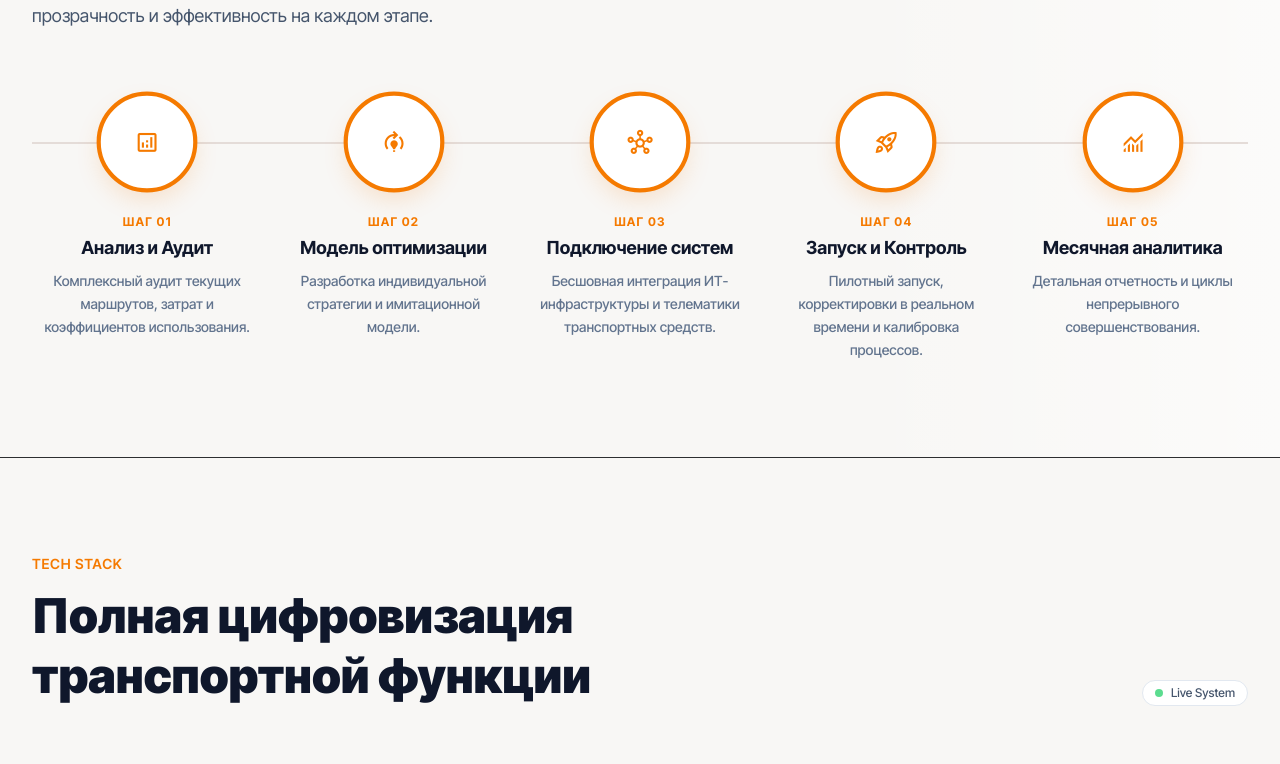
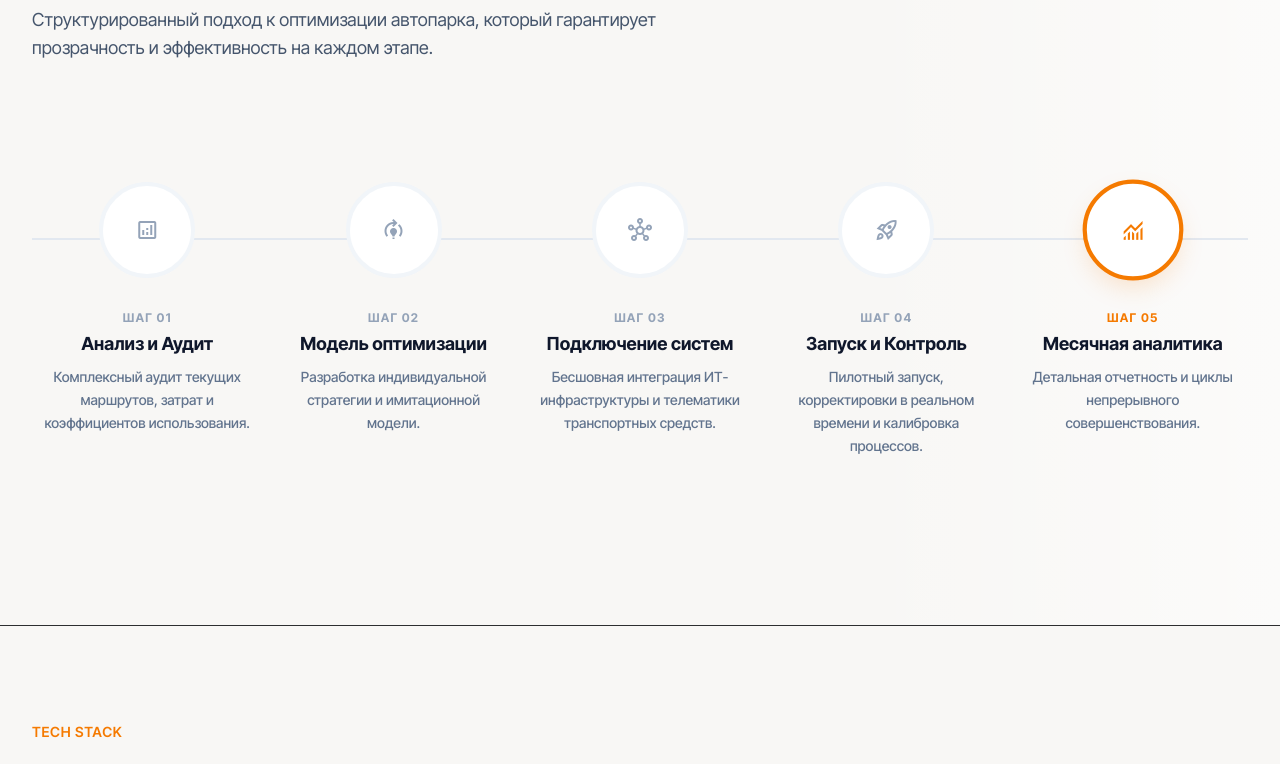
Before and after one commit to Vlad575oa/ResursTrans_1, a Next.js app: page / in a window 1280 px wide. Shown: the part 3311-4075 px from the top of the page. Built offline with nearby package versions, Linux system fonts and the light colour scheme; a web font is replaced by a local one.

Commit message:
feat: implement sequential scroll-triggered highlights in Workflow section

```diff
--- a/src/components/sections/Workflow.tsx
+++ b/src/components/sections/Workflow.tsx
@@ -1,89 +1,30 @@
 "use client";
 
-import { motion } from "framer-motion";
+import { motion, useScroll, useTransform } from "framer-motion";
+import { useRef } from "react";
 
-const stepVariants = {
-    offscreen: {
-        borderColor: "rgb(241 245 249)", // border-slate-100
-        scale: 1,
-        boxShadow: "0 0 0 rgba(0,0,0,0)",
-    },
-    onscreen: {
-        borderColor: "#f57a00", // border-primary
-        scale: 1.05,
-        boxShadow: "0 10px 25px -5px rgba(245, 122, 0, 0.2)",
-        transition: {
-            duration: 0.5,
-            ease: "easeOut"
-        }
-    }
-};
-
-const iconVariants = {
-    offscreen: {
-        color: "rgb(148 163 184)", // text-slate-400
-    },
-    onscreen: {
-        color: "#f57a00", // text-primary
-        transition: {
-            duration: 0.5,
-            ease: "easeOut"
-        }
-    }
-};
-
-const textVariants = {
-    offscreen: {
-        color: "rgb(148 163 184)", // text-slate-400
-        opacity: 0.8
-    },
-    onscreen: {
-        color: "#f57a00", // text-primary
-        opacity: 1,
-        transition: {
-            duration: 0.5,
-            ease: "easeOut"
-        }
-    }
-};
-
-// For mobile numbers
-const mobileCircleVariants = {
-    offscreen: {
-        backgroundColor: "#ffffff",
-        borderColor: "rgb(203 213 225)", // border-slate-300
-    },
-    onscreen: {
-        backgroundColor: "#f57a00",
-        borderColor: "#f57a00",
-        transition: {
-            duration: 0.5,
-            ease: "easeOut"
-        }
-    }
-};
-
-const mobileNumberVariants = {
-    offscreen: {
-        color: "rgb(100 116 139)", // text-slate-500
-    },
-    onscreen: {
-        color: "#ffffff",
-        transition: {
-            duration: 0.5,
-            ease: "easeOut"
-        }
-    }
-};
+const steps = [
+    { step: "01", title: "Анализ и Аудит", desc: "Комплексный аудит текущих маршрутов, затрат и коэффициентов использования.", icon: "analytics", threshold: 0.15 },
+    { step: "02", title: "Модель оптимизации", desc: "Разработка индивидуальной стратегии и имитационной модели.", icon: "model_training", threshold: 0.35 },
+    { step: "03", title: "Подключение систем", desc: "Бесшовная интеграция ИТ-инфраструктуры и телематики транспортных средств.", icon: "hub", threshold: 0.55 },
+    { step: "04", title: "Запуск и Контроль", desc: "Пилотный запуск, корректировки в реальном времени и калибровка процессов.", icon: "rocket_launch", threshold: 0.75 },
+    { step: "05", title: "Месячная аналитика", desc: "Детальная отчетность и циклы непрерывного совершенствования.", icon: "monitoring", threshold: 0.90 }
+];
 
 export function Workflow() {
+    const containerRef = useRef<HTMLDivElement>(null);
+    const { scrollYProgress } = useScroll({
+        target: containerRef,
+        offset: ["start center", "end center"]
+    });
+
     return (
-        <section className="py-24 bg-[#f8f7f5] relative overflow-hidden transition-colors duration-300">
+        <section ref={containerRef} className="py-32 bg-[#f8f7f5] relative overflow-hidden">
             {/* Background decorative element */}
             <div className="absolute top-0 right-0 w-1/3 h-full bg-gradient-to-l from-white to-transparent opacity-50 pointer-events-none"></div>
 
             <div className="max-w-7xl mx-auto px-4 sm:px-6 lg:px-8 relative z-10">
-                <div className="mb-16 max-w-3xl">
+                <div className="mb-20 max-w-3xl">
                     <span className="text-primary font-semibold tracking-wider uppercase text-sm mb-3 block">Наш процесс</span>
                     <h2 className="text-3xl md:text-4xl lg:text-5xl font-extrabold text-slate-900 leading-tight">
                         Простой процесс — <br className="hidden md:block" />измеримый результат
@@ -94,43 +35,79 @@ export function Workflow() {
                 </div>
 
                 {/* Desktop Timeline */}
-                <div className="hidden lg:block relative">
+                <div className="hidden lg:block relative py-10">
                     {/* Connector Line */}
-                    <div className="absolute top-12 left-0 w-full h-0.5 bg-slate-200">
-                        <div className="absolute top-0 left-0 h-full bg-primary w-full opacity-10"></div>
+                    <div className="absolute top-24 left-0 w-full h-0.5 bg-slate-200">
+                        <motion.div
+                            style={{ scaleX: scrollYProgress }}
+                            className="absolute top-0 left-0 h-full bg-primary origin-left"
+                        />
                     </div>
 
                     <div className="grid grid-cols-5 gap-4">
-                        {[
-                            { step: "01", title: "Анализ и Аудит", desc: "Комплексный аудит текущих маршрутов, затрат и коэффициентов использования.", icon: "analytics" },
-                            { step: "02", title: "Модель оптимизации", desc: "Разработка индивидуальной стратегии и имитационной модели.", icon: "model_training" },
-                            { step: "03", title: "Подключение систем", desc: "Бесшовная интеграция ИТ-инфраструктуры и телематики транспортных средств.", icon: "hub" },
-                            { step: "04", title: "Запуск и Контроль", desc: "Пилотный запуск, корректировки в реальном времени и калибровка процессов.", icon: "rocket_launch" },
-                            { step: "05", title: "Месячная аналитика", desc: "Детальная отчетность и циклы непрерывного совершенствования.", icon: "monitoring" }
-                        ].map((item, idx) => (
+                        {steps.map((item, idx) => (
+                            <StepItem
+                                key={idx}
+                                item={item}
+                                progress={scrollYProgress}
+                            />
+                        ))}
+                    </div>
+                </div>
+
+                {/* Mobile Timeline (Vertical) */}
+                <div className="lg:hidden flex flex-col gap-12 relative pl-6 ml-4">
+                    {/* Background line for mobile */}
+                    <div className="absolute left-0 top-0 bottom-0 w-0.5 bg-slate-200">
                         <motion.div
+                            style={{ scaleY: scrollYProgress }}
+                            className="absolute top-0 left-0 w-full bg-primary origin-top"
+                        />
+                    </div>
+
+                    {steps.map((item, idx) => (
+                        <MobileStepItem
                             key={idx}
-                                initial="offscreen"
-                                whileInView="onscreen"
-                                viewport={{ once: false, amount: 0.8 }}
-                                className="relative group"
-                            >
+                            item={item}
+                            progress={scrollYProgress}
+                        />
+                    ))}
+                </div>
+            </div>
+        </section>
+    );
+}
+
+function StepItem({ item, progress }: { item: typeof steps[0], progress: any }) {
+    // Range: light up 5% before and stay lit 5% after the threshold
+    const active = useTransform(progress,
+        [item.threshold - 0.05, item.threshold, item.threshold + 0.15, item.threshold + 0.20],
+        [0, 1, 1, 0] // Fade in and slightly out as we move past, or keep at 1 if preferred. User said "lights up as I scroll".
+    );
+
+    const borderColor = useTransform(active, [0, 1], ["rgb(241 245 249)", "#f57a00"]);
+    const textColor = useTransform(active, [0, 1], ["rgb(148 163 184)", "#f57a00"]);
+    const shadowOpacity = useTransform(active, [0, 1], [0, 0.2]);
+    const scale = useTransform(active, [0, 1], [1, 1.05]);
+
+    return (
+        <div className="relative group">
             <div className="flex flex-col items-center text-center">
                 <motion.div
-                                        variants={stepVariants}
-                                        className="w-24 h-24 rounded-full bg-white border-4 flex items-center justify-center z-10 transition-all duration-300 shadow-sm"
+                    style={{ borderColor, scale, boxShadow: useTransform(shadowOpacity, (v) => `0 10px 25px -5px rgba(245, 122, 0, ${v})`) }}
+                    className="w-24 h-24 rounded-full bg-white border-4 flex items-center justify-center z-10 transition-shadow duration-300"
                 >
                     <motion.span
-                                            variants={iconVariants}
+                        style={{ color: textColor }}
                         className="material-symbols-outlined text-4xl"
                     >
                         {item.icon}
                     </motion.span>
                 </motion.div>
-                                    <div className="mt-6 px-2">
+                <div className="mt-8 px-2">
                     <motion.div
-                                            variants={textVariants}
-                                            className="text-xs font-bold uppercase tracking-widest mb-1"
+                        style={{ color: textColor }}
+                        className="text-xs font-bold uppercase tracking-widest mb-1 transition-colors duration-300"
                     >
                         Шаг {item.step}
                     </motion.div>
@@ -140,57 +117,50 @@ export function Workflow() {
                     </p>
                 </div>
             </div>
-                            </motion.div>
-                        ))}
         </div>
-                </div>
+    );
+}
 
-                {/* Mobile Timeline (Vertical) */}
-                <div className="lg:hidden flex flex-col gap-12 relative pl-6 border-l-2 border-slate-200 ml-4">
-                    {[
-                        { num: 1, title: "Анализ и Аудит", desc: "Комплексный аудит текущих маршрутов и затрат.", icon: "analytics" },
-                        { num: 2, title: "Модель оптимизации", desc: "Разработка стратегии и моделирование.", icon: "model_training" },
-                        { num: 3, title: "Подключение систем", desc: "Интеграция ИТ-систем и транспортных средств.", icon: "hub" },
-                        { num: 4, title: "Запуск и Контроль", desc: "Пилотный запуск и корректировки.", icon: "rocket_launch" },
-                        { num: 5, title: "Месячная аналитика", desc: "Отчетность и улучшения.", icon: "monitoring" }
-                    ].map((item, idx) => (
+function MobileStepItem({ item, progress }: { item: typeof steps[0], progress: any }) {
+    const active = useTransform(progress,
+        [item.threshold - 0.05, item.threshold, item.threshold + 0.15, item.threshold + 0.20],
+        [0, 1, 1, 0]
+    );
+
+    const backgroundColor = useTransform(active, [0, 1], ["#ffffff", "#f57a00"]);
+    const borderColor = useTransform(active, [0, 1], ["rgb(203 213 225)", "#f57a00"]);
+    const textColor = useTransform(active, [0, 1], ["rgb(100 116 139)", "#ffffff"]);
+    const iconColor = useTransform(active, [0, 1], ["rgb(148 163 184)", "#f57a00"]);
+    const titleColor = useTransform(active, [0, 1], ["rgb(15 23 42)", "#f57a00"]);
+
+    return (
+        <div className="relative pl-8">
             <motion.div
-                            key={idx}
-                            initial="offscreen"
-                            whileInView="onscreen"
-                            viewport={{ once: false, amount: 0.9, margin: "-20% 0px -20% 0px" }}
-                            className="relative pl-6"
-                        >
-                            <motion.div
-                                variants={mobileCircleVariants}
-                                className="absolute -left-[31px] top-0 w-8 h-8 rounded-full border-2 flex items-center justify-center shadow-sm z-10"
+                style={{ backgroundColor, borderColor }}
+                className="absolute -left-[17px] top-0 w-8 h-8 rounded-full border-2 flex items-center justify-center shadow-sm z-10"
             >
                 <motion.span
-                                    variants={mobileNumberVariants}
+                    style={{ color: textColor }}
                     className="text-xs font-bold"
                 >
-                                    {item.num}
+                    {parseInt(item.step)}
                 </motion.span>
             </motion.div>
             <div className="flex items-center gap-3 mb-1">
                 <motion.span
-                                    variants={iconVariants}
+                    style={{ color: iconColor }}
                     className="material-symbols-outlined text-2xl"
                 >
                     {item.icon}
                 </motion.span>
                 <motion.h3
-                                    variants={textVariants}
-                                    className="text-lg font-bold"
+                    style={{ color: titleColor }}
+                    className="text-lg font-bold transition-colors duration-300"
                 >
                     {item.title}
                 </motion.h3>
             </div>
             <p className="text-slate-500 mt-1 text-sm">{item.desc}</p>
-                        </motion.div>
-                    ))}
         </div>
-            </div>
-        </section>
     );
 }
```
Lines whose indentation alone changed are shown as unchanged.
